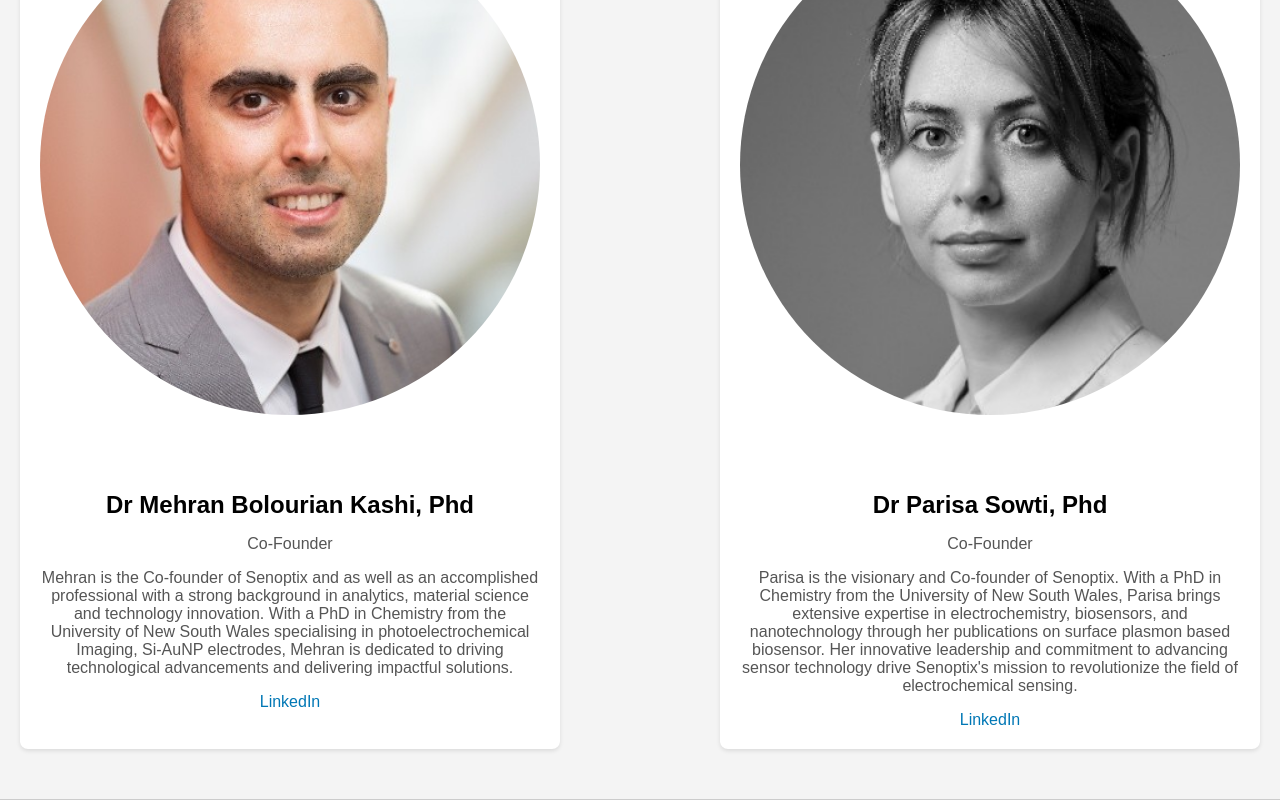
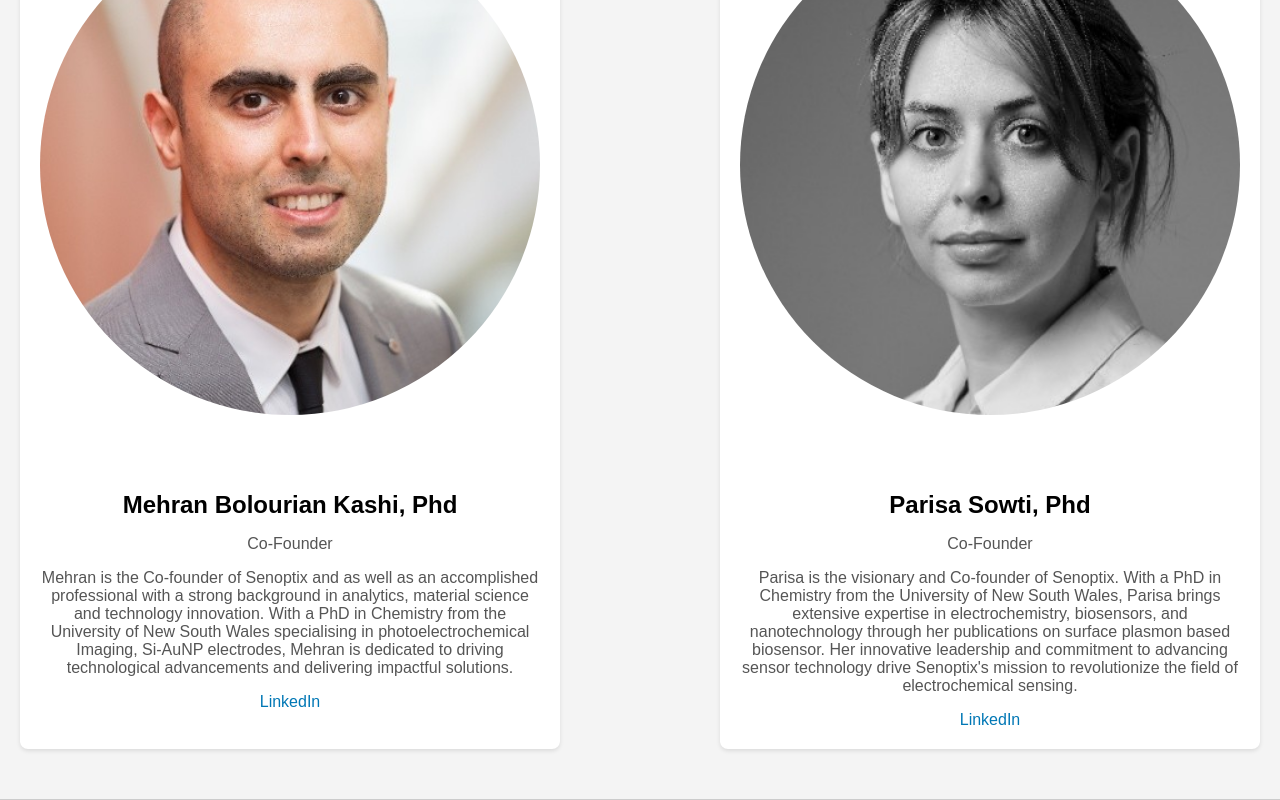
Before and after one commit to ajah0ng/Senoptix, a React (Vite) app: page /our-team in a window 1280 px wide. Shown: the part 528-1328 px from the top of the page. Built offline with nearby package versions, Linux system fonts and the light colour scheme.

Commit message:
Edit: Removed Dr from contact

```diff
--- a/src/Components/OurTeam.jsx
+++ b/src/Components/OurTeam.jsx
@@ -14,7 +14,7 @@ const OurTeam = () => {
             <div className="team-members">
               <div className="team-member">
                 <img src={memberMehran} alt="Dr Mehran Bolourian Kashi" className="team-photo" />
-                <h3>Dr Mehran Bolourian Kashi, Phd</h3>
+                <h3>Mehran Bolourian Kashi, Phd</h3>
                 <p>Co-Founder</p>
                 <p>
                 Mehran is the Co-founder of Senoptix and as well as an accomplished professional with a strong background in analytics, material science and technology innovation.
@@ -26,7 +26,7 @@ const OurTeam = () => {
               </div>
               <div className="team-member">
                 <img src={memberParisa} alt="Dr Parisa Sowti" className="team-photo" />
-                <h3>Dr Parisa Sowti, Phd</h3>
+                <h3>Parisa Sowti, Phd</h3>
                 <p>Co-Founder</p>
                 <p>
                 Parisa is the visionary and Co-founder of Senoptix. With a PhD in Chemistry from the University of New South Wales, Parisa brings extensive expertise in electrochemistry, biosensors, and nanotechnology through her publications on surface plasmon based biosensor. Her innovative leadership and commitment to advancing sensor technology drive Senoptix's mission to revolutionize the field of electrochemical sensing.
```
